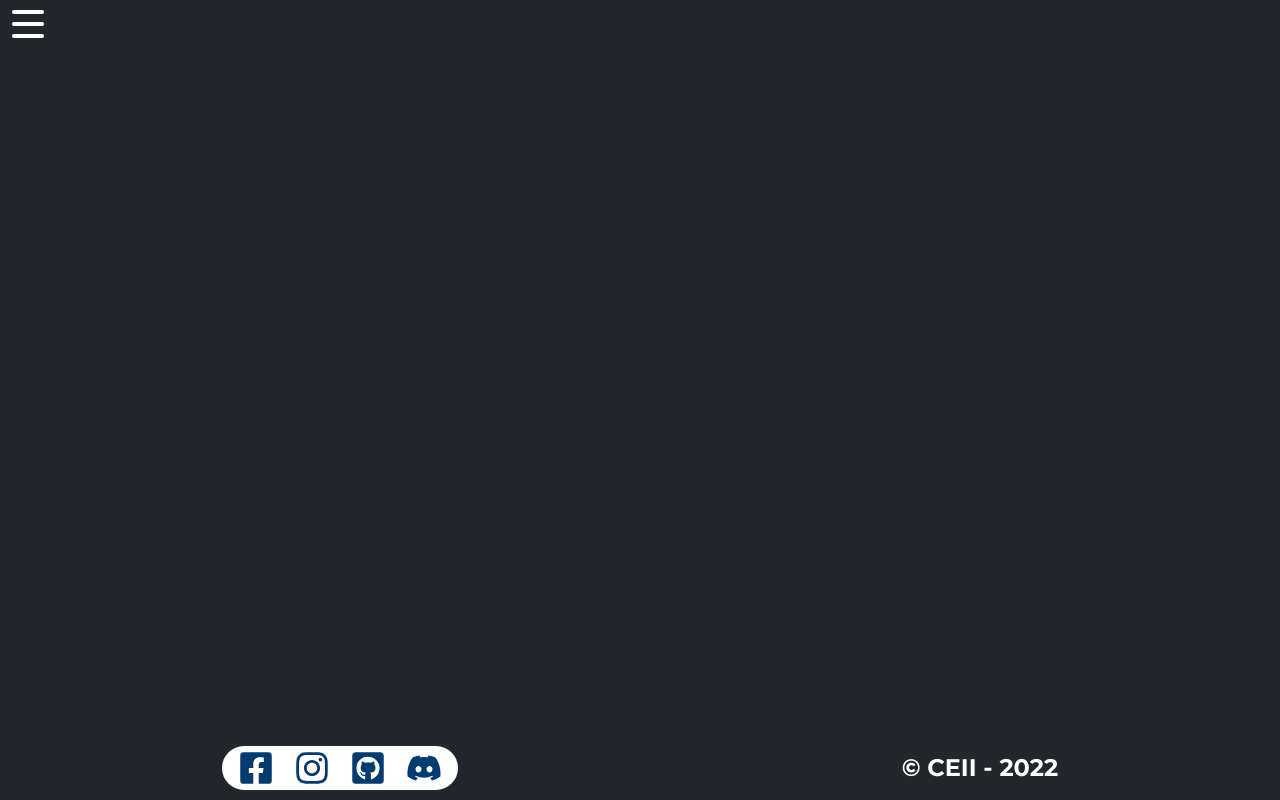
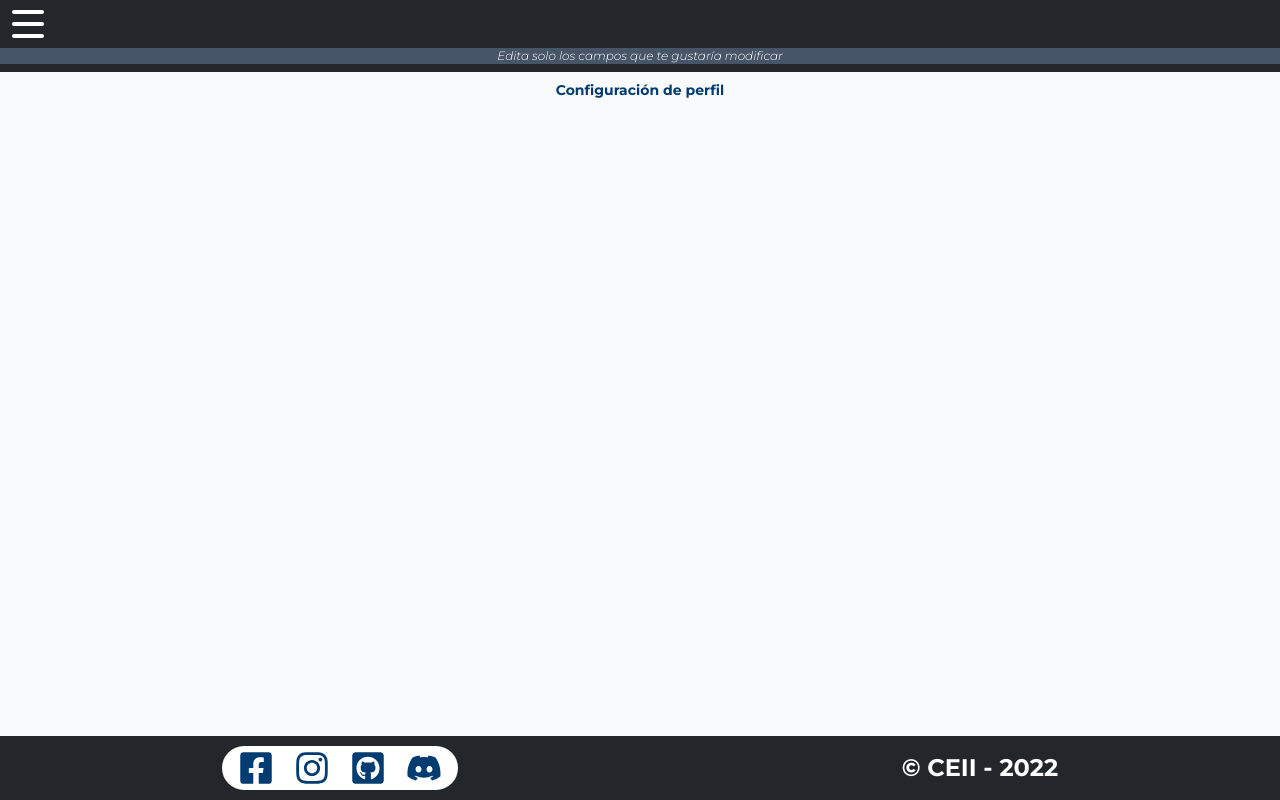
Before and after one commit to CEII/ceii.web, a Next.js app: page /users/me in a window 1280 px wide. Built offline with nearby package versions, Linux system fonts and the light colour scheme.

Commit message:
Style: Style config page

```diff
--- a/pages/users/me/index.tsx
+++ b/pages/users/me/index.tsx
@@ -2,6 +2,7 @@ import type { NextPage } from 'next';
 import Layout from '@components/Layout';
 import Head from 'next/head';
 import UserFooter from '@components/UserFooter';
+
 
 const SettingsUser: NextPage = () => (
     <>
@@ -10,6 +11,14 @@ const SettingsUser: NextPage = () => (
         </Head>
         <Layout showFooter showNav>
 
+                <div className="w-full bg-slate-600 text-center mb-0">
+                    <p className='text-white italic font-light text-xs'>Edita solo los campos que te gustaría modificar</p>
+                </div>
+           <section  className="mt-2  h-full bg-gray-50 flex flex-col items-center space-y-2 ">
+                <div className=" h-full w-3/4 rounded-md">
+                    <h2 className="text-secondary text-center font-bold text-sm mt-2"> Configuración de perfil</h2>
+                </div>
+           </section>
 
         </Layout>
 
```
